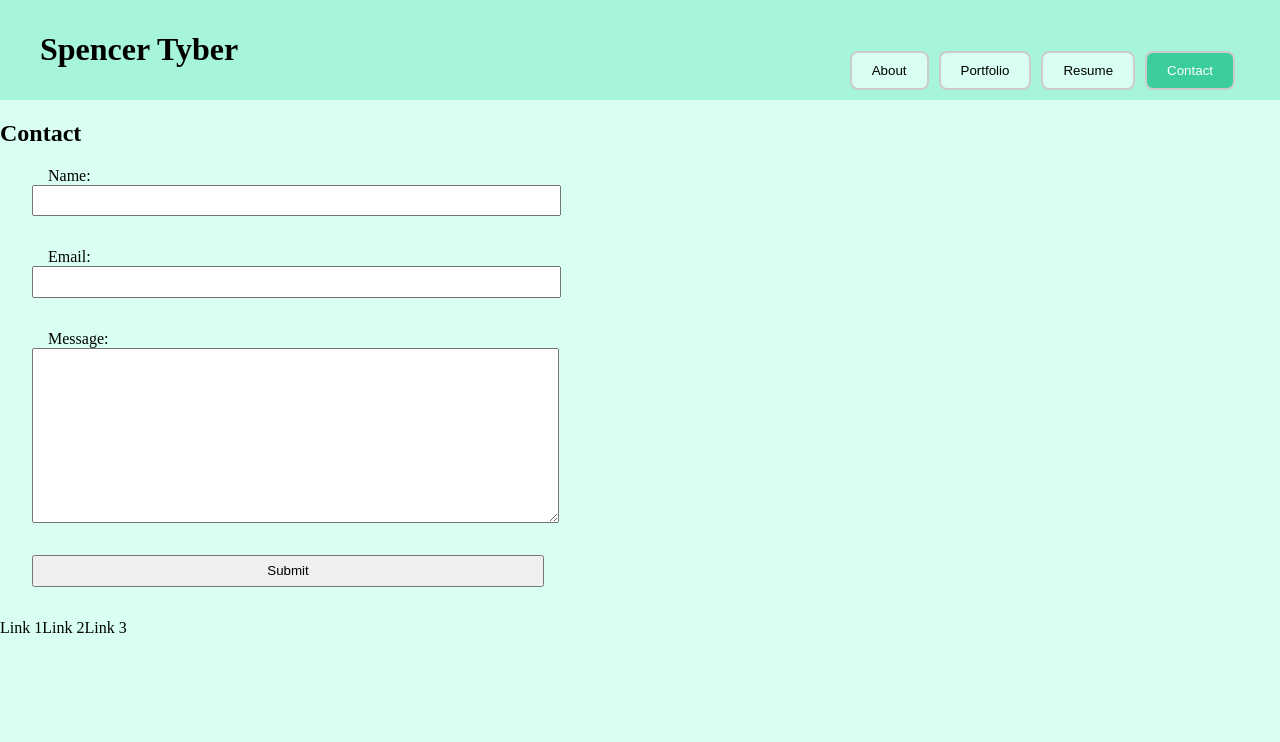
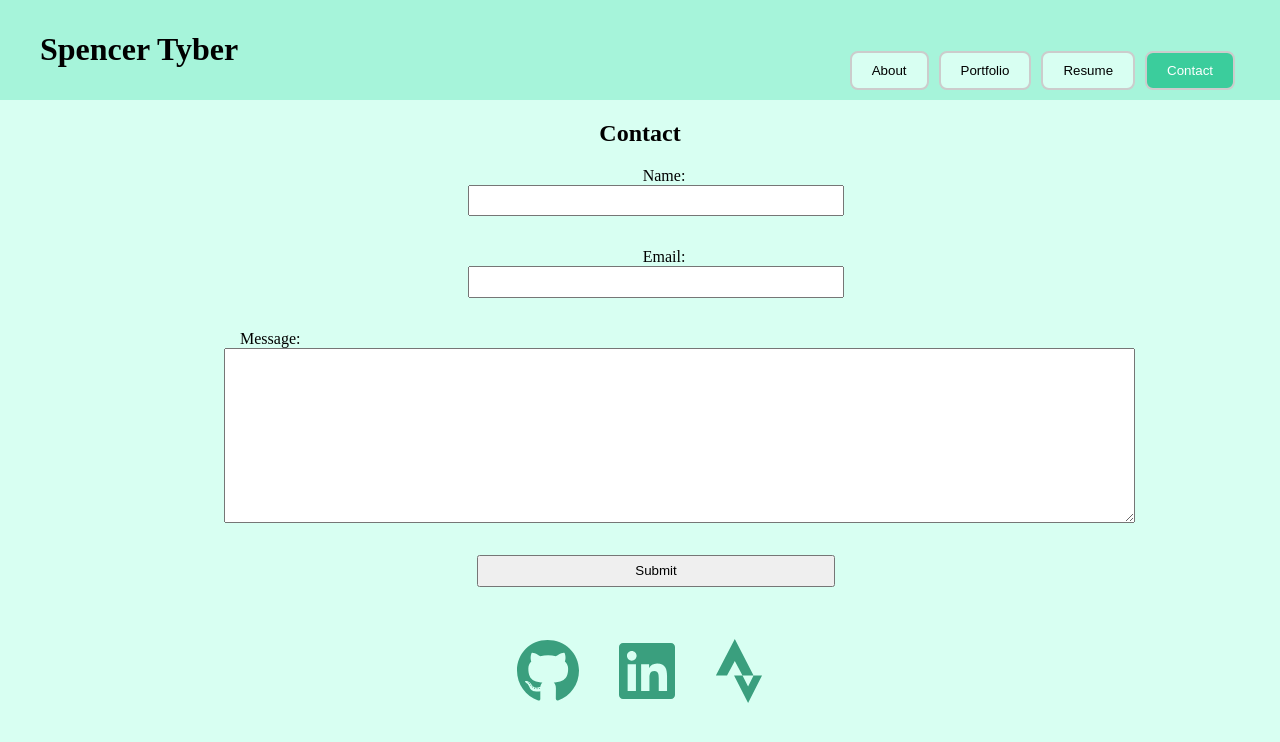
Before and after one commit to Spec-Tr/portfolio-plus, a React (Vite) app: page / in a window 1280 px wide. Both pictures are taken after a click on the button "Contact". Shown: the top 742 px of the page. Built offline with nearby package versions, Linux system fonts and the light colour scheme.

Commit message:
contact page ct'd

```diff
--- a/package.json
+++ b/package.json
@@ -10,6 +10,8 @@
     "preview": "vite preview"
   },
   "dependencies": {
+    "@fortawesome/free-brands-svg-icons": "^6.5.1",
+    "@fortawesome/react-fontawesome": "^0.2.0",
     "react": "^18.2.0",
     "react-dom": "^18.2.0"
   },
--- a/src/components/Contact/index.jsx
+++ b/src/components/Contact/index.jsx
@@ -53,7 +53,7 @@
                 <input type="text" id='email' name='email' value={formData.email} onChange={handleChange} />
                 {errors.email && <span className='form-error'>{errors.email}</span>}
 
-                <label htmlFor="message">Message:</label>
+                <label className="labelTA" htmlFor="message">Message:</label>
                 <textarea id='message' name='message' value={formData.message} onChange={handleChange} />
                 {errors.message && <span className='form-error'>{errors.message}</span>}
 
--- a/src/components/Contact/style.css
+++ b/src/components/Contact/style.css
@@ -1,18 +1,26 @@
 .contact-box {
     display: flex;
     flex-direction: column;
+    align-items: center;
 }
 
 .contact-form {
     display: flex;
     flex-direction: column;
+    width: 70%;
 }
 
 label {
     margin-left: 3rem;
+    align-self: center;
+}
+
+.labelTA {
+    align-self: flex-start;
 }
 
 input {
+    align-self: center;
     padding: 0.4rem;
     margin-bottom: 2rem;
     margin-left: 2rem;
@@ -24,10 +32,11 @@
     height: 10rem;
     margin-bottom: 2rem;
     margin-left: 2rem;
-    width: 40%;
+    width: 100%;
 }
 
 .submit {
+    align-self:center;
     padding: 0.4rem;
     margin-bottom: 2rem;
     margin-left: 2rem;
--- a/src/components/Footer/index.jsx
+++ b/src/components/Footer/index.jsx
@@ -1,13 +1,23 @@
-import React from 'react';
+import React from 'react'
+import './style.css'
+import { FontAwesomeIcon } from '@fortawesome/react-fontawesome'
+import { faGithub, faLinkedin, faStrava } from '@fortawesome/free-brands-svg-icons'
 
-const Footer = ({ setActiveSection }) => {
-  return (
-    <nav>
-      <a>Link 1</a>
-      <a>Link 2</a>
-      <a>Link 3</a>
-    </nav>
-  );
-};
+function Footer(props) {
+
+    return (
+        <footer>
+            <a href="https://github.com/Spec-Tr" className='social-icon'>
+                <FontAwesomeIcon icon={faGithub} size="4x" style={{ color: "#3A9F7E", padding: '20px' }} />
+            </a>
+            <a href="https://www.linkedin.com/in/loganlagrange/" className='social-icon'>
+                <FontAwesomeIcon icon={faLinkedin} size="4x" style={{ color: "#3A9F7E", padding: '20px' }}  />
+            </a>
+            <a href="https://www.strava.com/athletes/26364094" className='social-icon'>
+                <FontAwesomeIcon icon={faStrava} size="4x" style={{ color: "#3A9F7E", padding: '20px' }}  />
+            </a>
+        </footer>
+    )
+}
 
 export default Footer;
--- /dev/null
+++ b/src/components/Footer/style.css
@@ -0,0 +1,5 @@
+footer {
+    display: flex;
+    flex-direction: row;
+    justify-content: center;
+}
```
Also changed, not shown: 1 other file (tests, documents, lock files or other folders).
